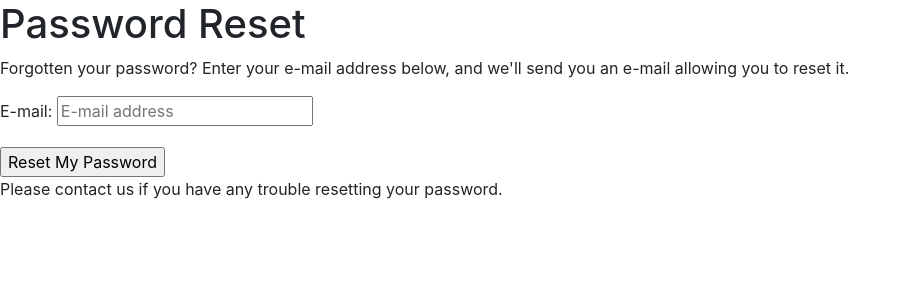
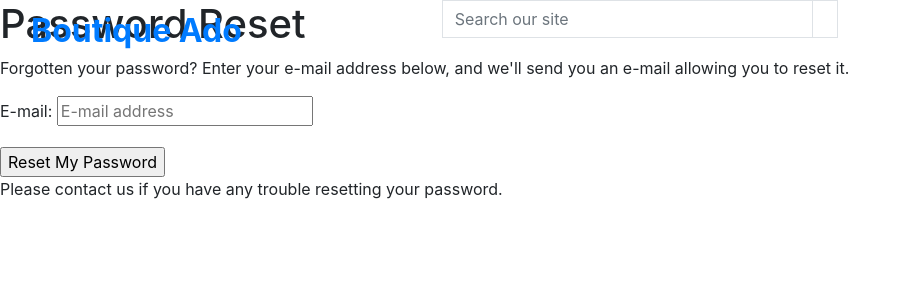
Before and after one commit to GustavFluur/boutique_ado_v1, a Django app: page /accounts/password/reset/ in a window 1280 px wide. Shown: the top 300 px of the page, without its empty margins (0-911 px from the left). Run offline with Django 3.2, Linux system fonts and the light colour scheme.

Commit message:
Added changes into base.html file with the missing form content

```diff
--- a/templates/base.html
+++ b/templates/base.html
@@ -30,7 +30,34 @@
     <title>Boutique Ado {% block extra_title %} {% endblock %}</title>
   </head>
   <body>
-    <header class="container-fluid fixed-top"></header>
+    <header class="container-fluid fixed-top">
+        <div class="row">
+            <div class="col-12 col-lg-4 my-auto py-1 py-lg-0 text-center text-lg-left">
+                <a href="{% url 'home' %}" class="nav-link main-logo-link">
+                    <h2 class="logo-font text-black my-0"><strong>Boutique Ado</strong></h2>
+                </a>
+            </div>
+            <div class="col-12 col-lg-4 my-auto py-1 py-lg-0">
+                <form method="GET" action="">
+                    <div class="input-group w-100">
+                        <input class="form-control border border-black rounded-0" type="text" name="q" placeholder="Search our site">
+                        <div class="input-group-append">
+                            <button class="form-control btn btn-black border border-black rounded-0" type="submit">
+                                <span class="icon">
+                                    <i class="fas fa-search"></i>
+                                </span>
+                            </button>
+                        </div>
+                    </div>
+                </form>
+            <div class="col-12 col-lg-4 my-auto py-1 py-lg-0"></div>
+            <ul class="list-inline list-unstyled text-center text-lg-right my-0">
+                <li class="list-inline-item dropdown"></li>
+                <li class="list-inline-item"></li>
+            </ul>
+
+        </div>
+    </header>
 
     <div class="message-container"></div>
     {% if message %}
```
